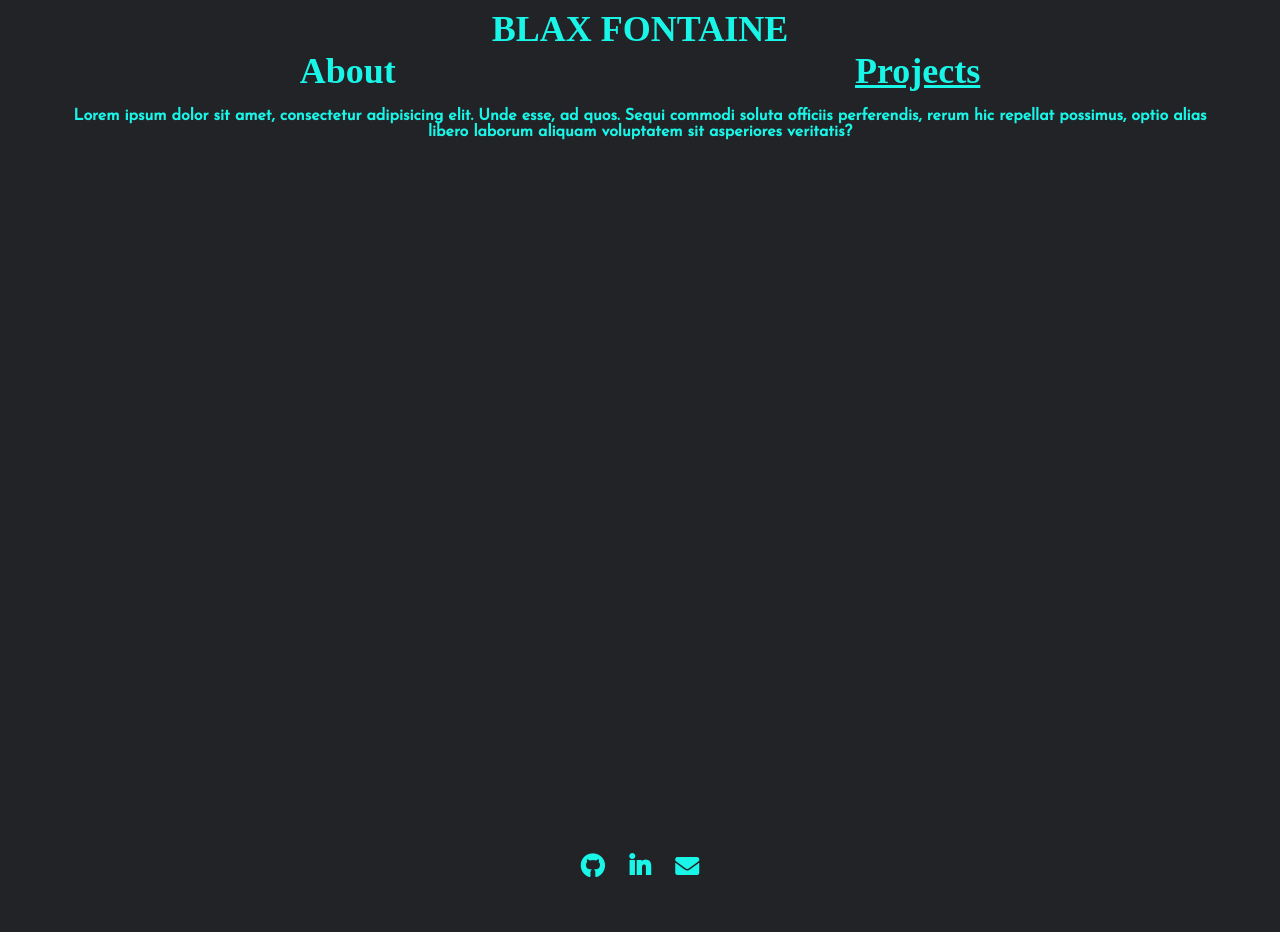
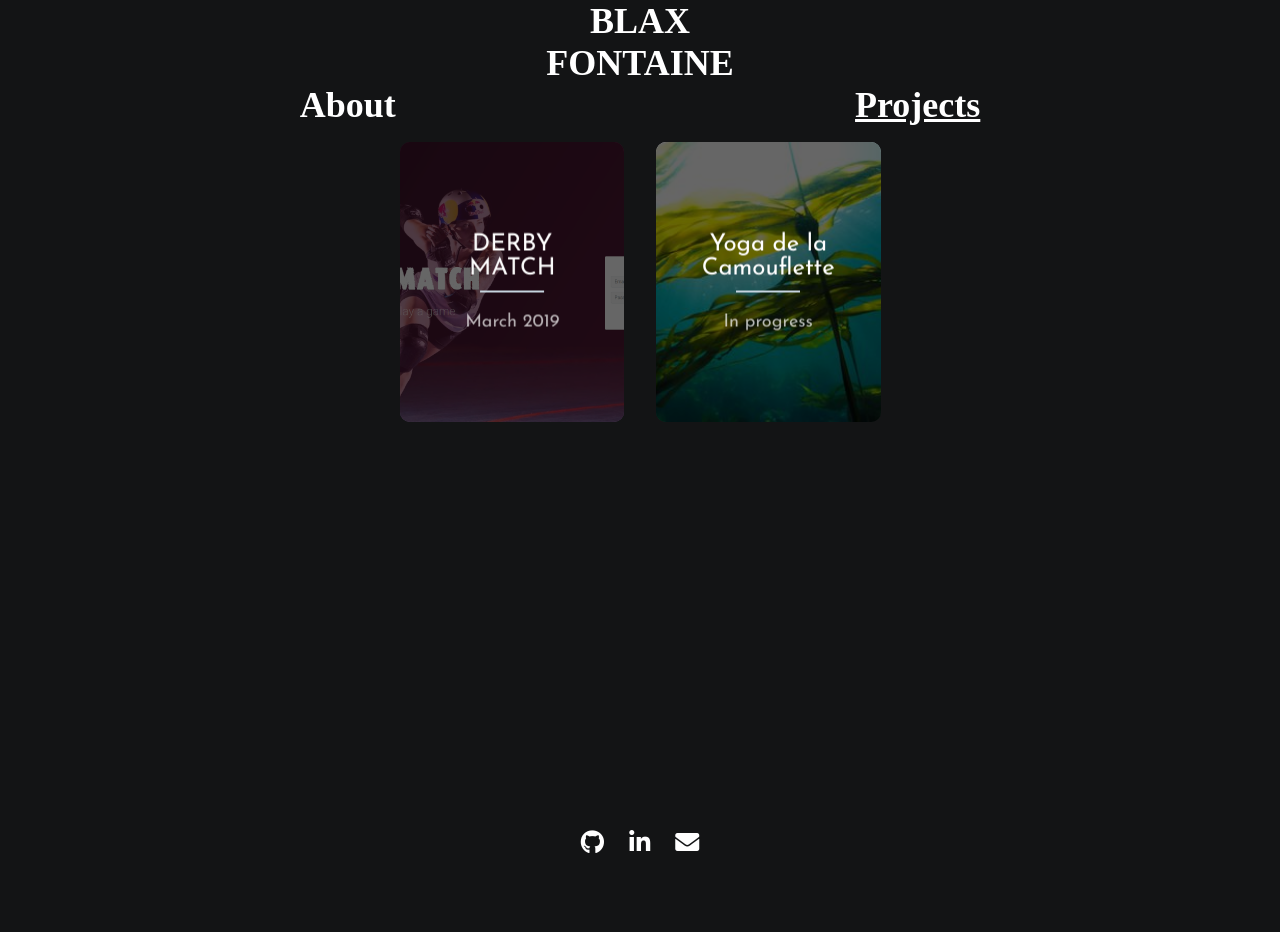
Before and after one commit to BlaxFontaine/myportfolio, a Jekyll site: the page built from projects.md, in a window 1280 px wide. Built offline with Jekyll 4.4.1, drawn with Linux system fonts in a browser that asks for light colours; some web fonts are replaced; after the commit the page ends 900 px from its top, so only the background shows below that.

Commit message:
project card layout

```diff
--- a/_layouts/default.html
+++ b/_layouts/default.html
@@ -10,7 +10,7 @@
   <body>
     <div class="container fade-in">
       <div class="content">
-        <a href="/" class="title main-title">BLAX FONTAINE</a>
+        <a href="/" class="title main-title">BLAX<br>FONTAINE</a>
         {% include navigation.html %}
         {{ content }}
       </div>
--- /dev/null
+++ b/_layouts/projects.html
@@ -0,0 +1,38 @@
+---
+layout: default
+---
+<div class="card-wrapper">
+  <div class="cols">
+    <div class="col" ontouchstart="this.classList.toggle('hover');">
+      <div class="card-container">
+        <div class="front" style="background-image: url(assets/images/derby-match-home.png)">
+          <div class="inner">
+            <p>DERBY MATCH</p>
+            <span>March 2019</span>
+          </div>
+        </div>
+        <div class="back">
+          <div class="inner">
+            <p>Derby match is a website developed in two weeks during Le wagon bootcamp. It helps roller derby teams to find other teams to play against and to plan games.</p>
+            <a href="https://youtu.be/HZ87deV1-pY?t=4431" target="_blank">See demo</a>
+          </div>
+        </div>
+      </div>
+    </div>
+    <div class="col" ontouchstart="this.classList.toggle('hover');">
+      <div class="card-container">
+        <div class="front" style="background-image: url(assets/images/algue.jpg)">
+          <div class="inner">
+            <p>Yoga de la Camouflette</p>
+            <span>In progress</span>
+          </div>
+        </div>
+        <div class="back">
+          <div class="inner">
+            <p>Lorem ipsum dolor sit amet, consectetur adipisicing elit. Incidunt temporibus suscipit, nihil hic doloribus ut molestias nulla, molestiae quam perspiciatis</p>
+          </div>
+        </div>
+      </div>
+    </div>
+  </div>
+</div>
--- a/_sass/main.scss
+++ b/_sass/main.scss
@@ -1,13 +1,12 @@
 body {
-  background-color: #222326;
-  color: #19F6E8;
+  background-color: #131415;
+  color: white;
   font-family: 'Josefin Sans', sans-serif;
-  font-weight: bold;
 }
 
 a {
   text-decoration: none;
-  color: #19F6E8;
+  color: white;
 }
 
 .container {
@@ -32,6 +31,7 @@
 .title {
   font-family: 'Megrim', cursive;
   font-size: 36px;
+  font-weight: bold;
 }
 
 .current {
--- /dev/null
+++ b/_sass/project.scss
@@ -0,0 +1,179 @@
+*{
+  margin: 0;
+  padding: 0;
+  -webkit-box-sizing: border-box;
+          box-sizing: border-box;
+}
+
+.card-wrapper{
+  width: 90%;
+  margin: 0 auto;
+  max-width: 80rem;
+}
+
+.cols{
+  display: -webkit-box;
+  display: -ms-flexbox;
+  display: flex;
+  -ms-flex-wrap: wrap;
+      flex-wrap: wrap;
+  -webkit-box-pack: center;
+      -ms-flex-pack: center;
+          justify-content: center;
+}
+
+.col{
+  width: calc(25% - 2rem);
+  margin: 1rem;
+}
+
+.card-container{
+  -webkit-transform-style: preserve-3d;
+          transform-style: preserve-3d;
+  -webkit-perspective: 1000px;
+          perspective: 1000px;
+}
+
+.front,
+.back{
+  background-size: cover;
+  background-position: center;
+  -webkit-transition: -webkit-transform .7s cubic-bezier(0.4, 0.2, 0.2, 1);
+  transition: -webkit-transform .7s cubic-bezier(0.4, 0.2, 0.2, 1);
+  -o-transition: transform .7s cubic-bezier(0.4, 0.2, 0.2, 1);
+  transition: transform .7s cubic-bezier(0.4, 0.2, 0.2, 1);
+  transition: transform .7s cubic-bezier(0.4, 0.2, 0.2, 1), -webkit-transform .7s cubic-bezier(0.4, 0.2, 0.2, 1);
+  -webkit-backface-visibility: hidden;
+          backface-visibility: hidden;
+  text-align: center;
+  min-height: 280px;
+  height: auto;
+  border-radius: 10px;
+  color: #fff;
+  font-size: 18px;
+}
+
+.back{
+  background: #cedce7;
+  background: -webkit-linear-gradient(45deg,  #cedce7 0%,#596a72 100%);
+  background: -o-linear-gradient(45deg,  #cedce7 0%,#596a72 100%);
+  background: linear-gradient(45deg,  #cedce7 0%,#596a72 100%);
+}
+
+.front:after{
+  position: absolute;
+    top: 0;
+    left: 0;
+    z-index: 1;
+    width: 100%;
+    height: 100%;
+    content: '';
+    display: block;
+    opacity: .6;
+    background-color: #000;
+    -webkit-backface-visibility: hidden;
+            backface-visibility: hidden;
+    border-radius: 10px;
+}
+.card-container:hover .front,
+.card-container:hover .back{
+    -webkit-transition: -webkit-transform .7s cubic-bezier(0.4, 0.2, 0.2, 1);
+    transition: -webkit-transform .7s cubic-bezier(0.4, 0.2, 0.2, 1);
+    -o-transition: transform .7s cubic-bezier(0.4, 0.2, 0.2, 1);
+    transition: transform .7s cubic-bezier(0.4, 0.2, 0.2, 1);
+    transition: transform .7s cubic-bezier(0.4, 0.2, 0.2, 1), -webkit-transform .7s cubic-bezier(0.4, 0.2, 0.2, 1);
+}
+
+.back{
+    position: absolute;
+    top: 0;
+    left: 0;
+    width: 100%;
+}
+
+.inner{
+    -webkit-transform: translateY(-50%) translateZ(60px) scale(0.94);
+            transform: translateY(-50%) translateZ(60px) scale(0.94);
+    top: 50%;
+    position: absolute;
+    left: 0;
+    width: 100%;
+    padding: 2rem;
+    -webkit-box-sizing: border-box;
+            box-sizing: border-box;
+    outline: 1px solid transparent;
+    -webkit-perspective: inherit;
+            perspective: inherit;
+    z-index: 2;
+}
+
+.card-container .back{
+    -webkit-transform: rotateY(180deg);
+            transform: rotateY(180deg);
+    -webkit-transform-style: preserve-3d;
+            transform-style: preserve-3d;
+}
+
+.card-container .front{
+    -webkit-transform: rotateY(0deg);
+            transform: rotateY(0deg);
+    -webkit-transform-style: preserve-3d;
+            transform-style: preserve-3d;
+}
+
+.card-container:hover .back{
+  -webkit-transform: rotateY(0deg);
+          transform: rotateY(0deg);
+  -webkit-transform-style: preserve-3d;
+          transform-style: preserve-3d;
+}
+
+.card-container:hover .front{
+  -webkit-transform: rotateY(-180deg);
+          transform: rotateY(-180deg);
+  -webkit-transform-style: preserve-3d;
+          transform-style: preserve-3d;
+}
+
+.front .inner p{
+  font-size: 24px;
+  margin-bottom: 2rem;
+  position: relative;
+}
+
+.front .inner p:after{
+  content: '';
+  width: 4rem;
+  height: 2px;
+  position: absolute;
+  background: #C6D4DF;
+  display: block;
+  left: 0;
+  right: 0;
+  margin: 0 auto;
+  bottom: -.75rem;
+}
+
+.front .inner span{
+  color: rgba(255,255,255,0.7);
+  font-family: 'Josefin Sans', sans-serif;
+}
+
+@media screen and (max-width: 64rem){
+  .col{
+    width: calc(33.333333% - 2rem);
+  }
+}
+
+@media screen and (max-width: 48rem){
+  .col{
+    width: calc(50% - 2rem);
+  }
+}
+
+@media screen and (max-width: 32rem){
+  .col{
+    width: 100%;
+    margin: 0 0 2rem 0;
+  }
+}
--- a/assets/css/styles.scss
+++ b/assets/css/styles.scss
@@ -3,3 +3,4 @@
 @import "main";
 @import "footer";
 @import "fade";
+@import "project";
```
Also changed, not shown: projects.md (+1 -1 lines), assets/images/algue.jpg (added), assets/images/derby-match-home.png (added).
